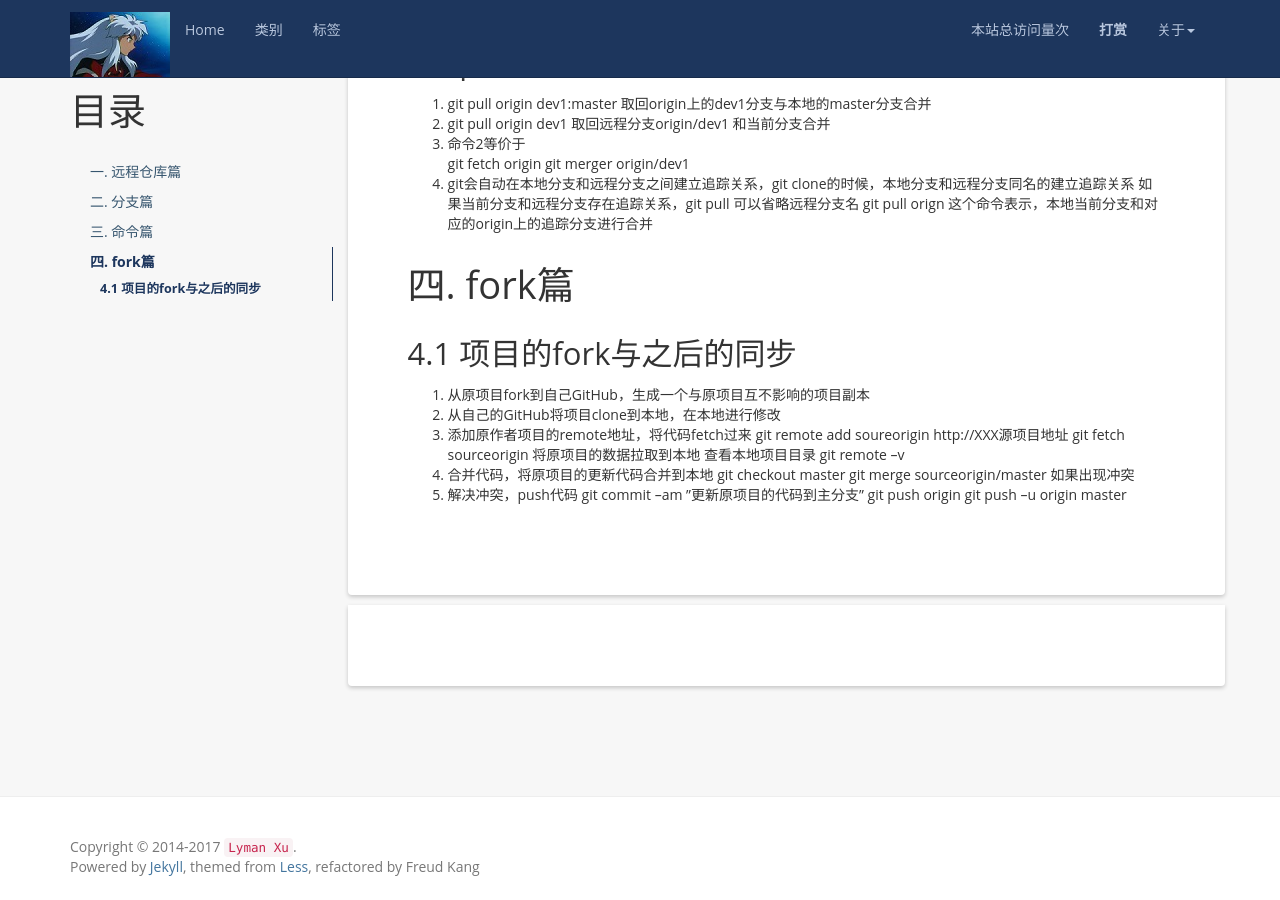
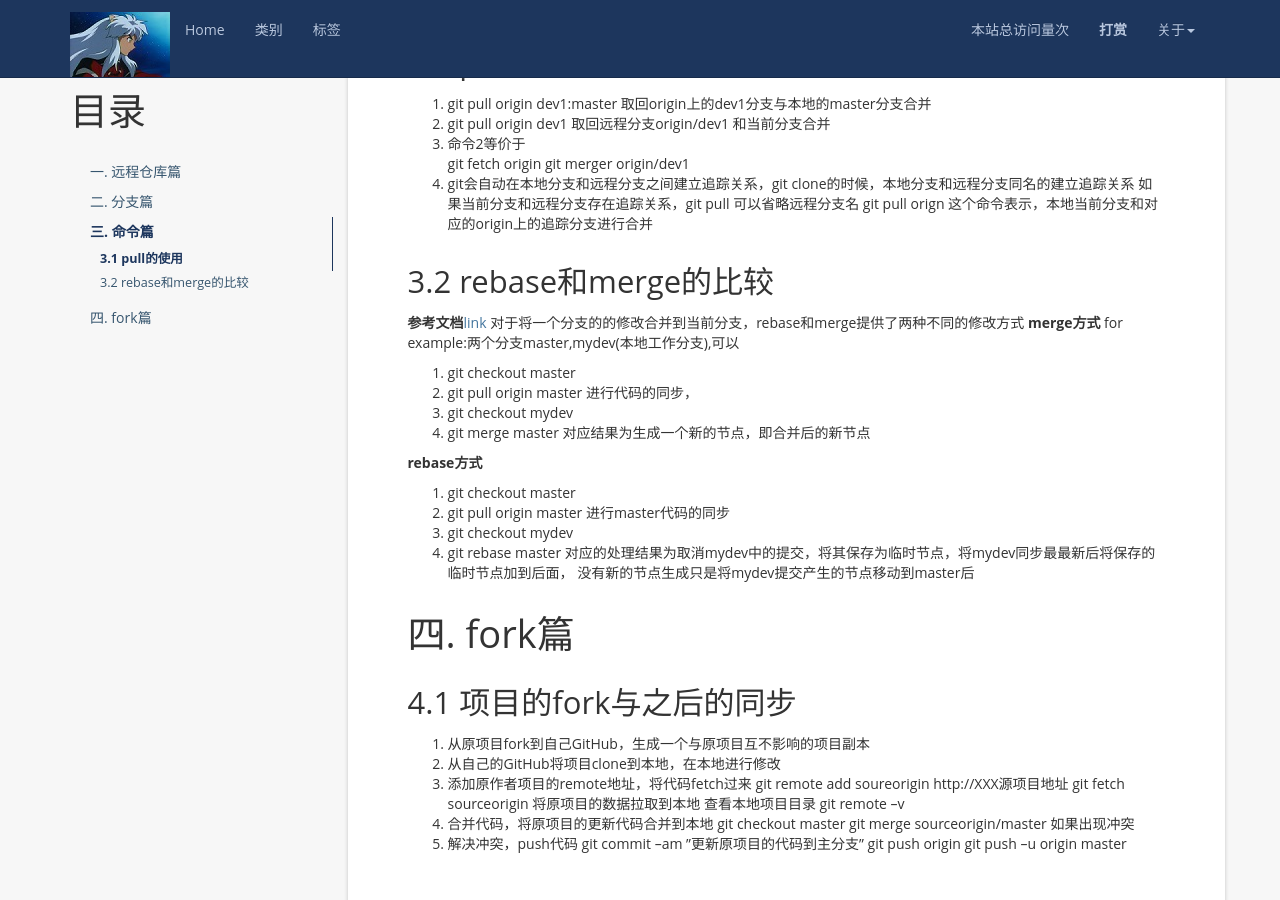
Before and after one commit to LymanXu/Blog, a Jekyll site: the page built from _posts/Notes/2017-06-26-git-use.md, in a window 1280 px wide and 900 px high, scrolled down 2102 px. Built offline with Jekyll 4.4.1, drawn with Linux system fonts in a browser that asks for light colours; nearby versions of some CDN libraries; comment, search, counter and statistics services are not loaded.

Commit message:
add rebase&merge note@2017-06-26 by Lyman

```diff
--- a/_posts/Notes/2017-06-26-git-use.md
+++ b/_posts/Notes/2017-06-26-git-use.md
@@ -84,6 +84,25 @@ git merger origin/dev1
 git pull orign
 这个命令表示，本地当前分支和对应的origin上的追踪分支进行合并
 
+## 3.2 rebase和merge的比较
+**参考文档**[link](http://blog.csdn.net/hudashi/article/details/7664631)
+对于将一个分支的的修改合并到当前分支，rebase和merge提供了两种不同的修改方式
+**merge方式**
+for example:两个分支master,mydev(本地工作分支),可以
+1. git checkout master
+2. git pull origin master 进行代码的同步，
+3. git checkout mydev
+4. git merge master
+对应结果为生成一个新的节点，即合并后的新节点
+
+**rebase方式**
+1. git checkout master
+2. git pull origin master 进行master代码的同步
+3. git checkout mydev
+4. git rebase master
+对应的处理结果为取消mydev中的提交，将其保存为临时节点，将mydev同步最最新后将保存的临时节点加到后面，
+没有新的节点生成只是将mydev提交产生的节点移动到master后
+
 # 四. fork篇
 ## 4.1 项目的fork与之后的同步
 1. 从原项目fork到自己GitHub，生成一个与原项目互不影响的项目副本
```
